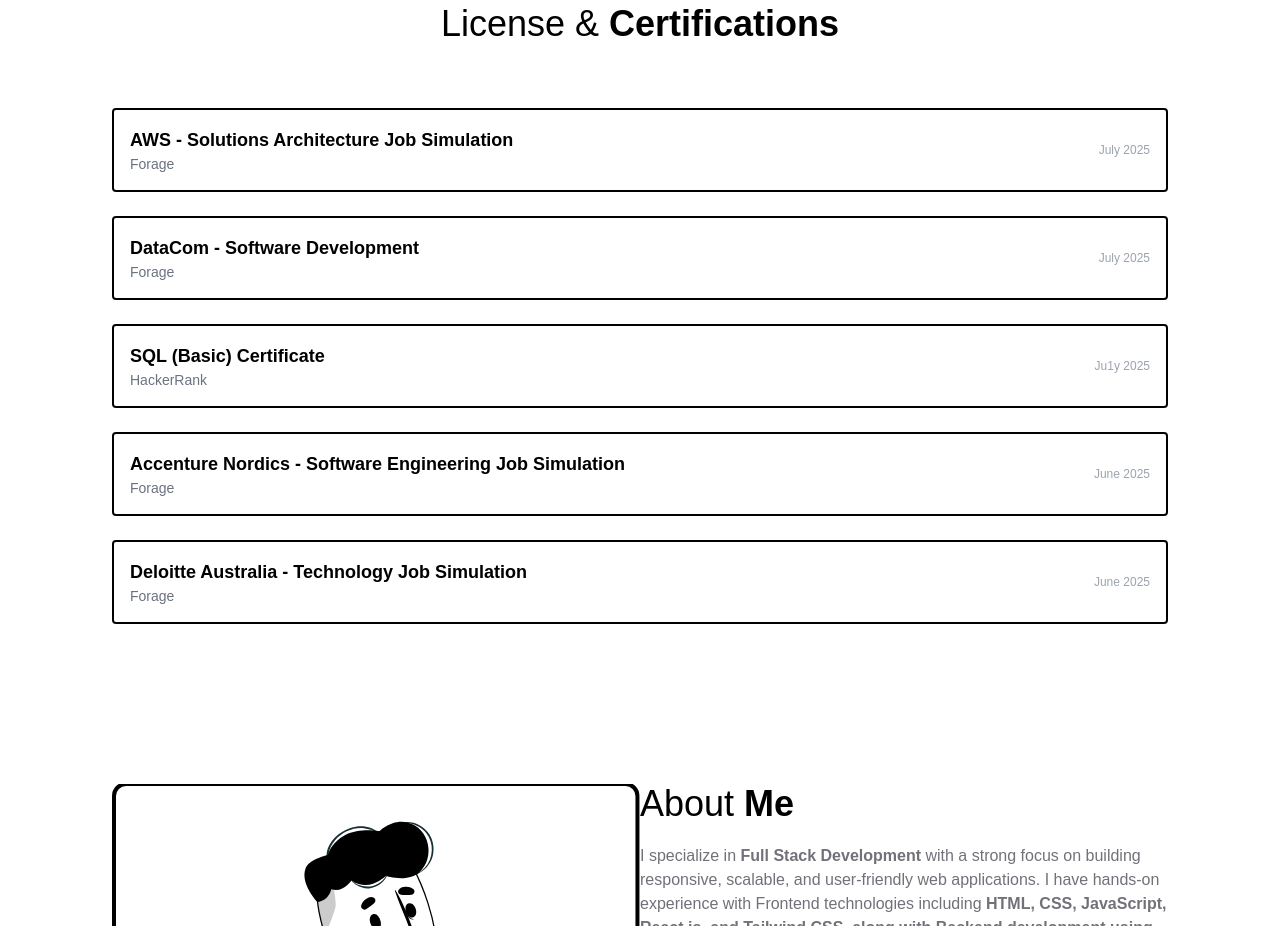
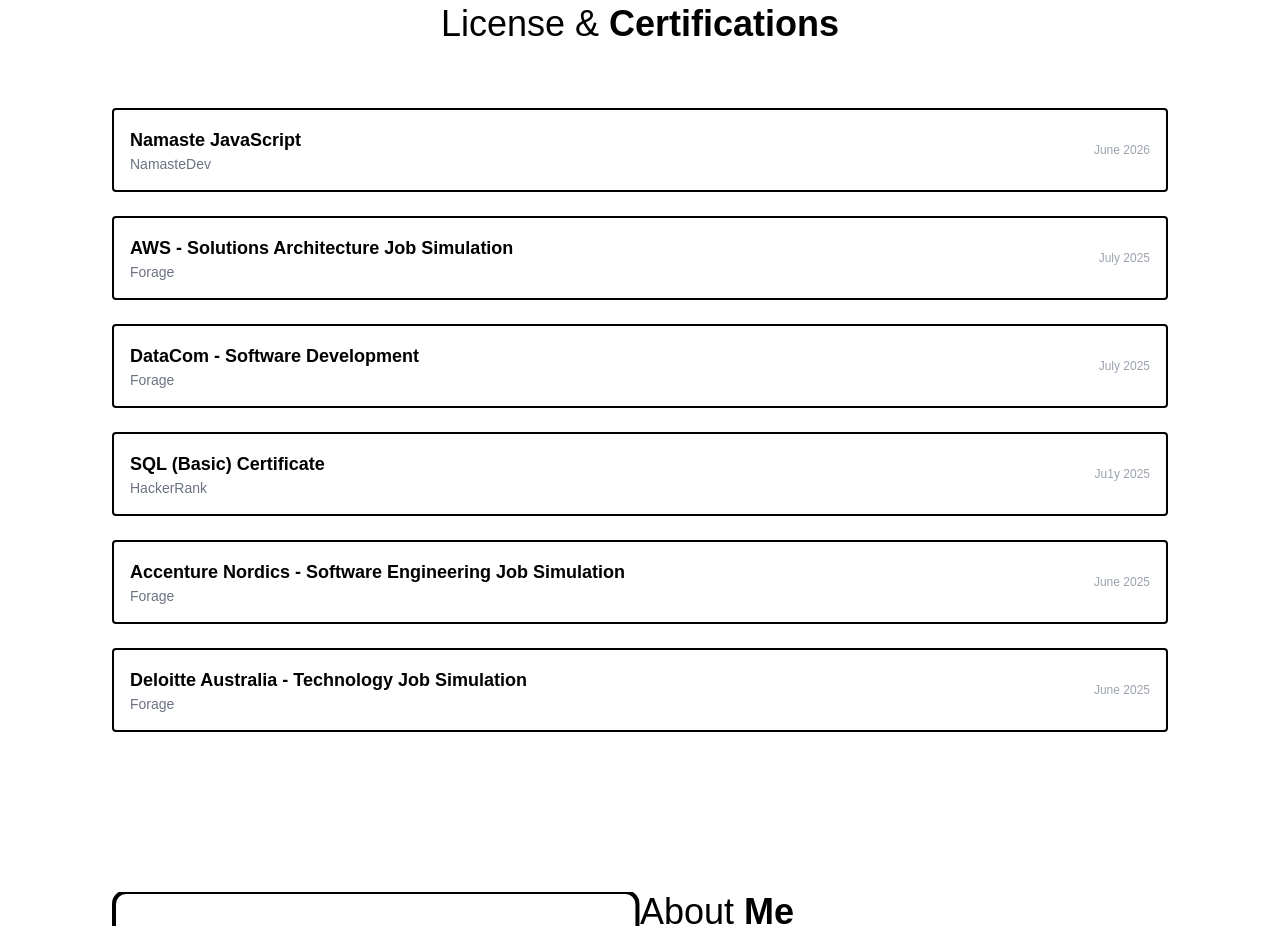
Before and after one commit to ankvish-Hub/ankitvishwakarma.github.io, a React (Vite) app: page / in a window 1280 px wide. Shown: the part 4660-5586 px from the top of the page. Built offline with nearby package versions, Linux system fonts and the light colour scheme.

Commit message:
Added Namaste JavaScript certification to portfolio

```diff
--- a/src/components/Certifications.jsx
+++ b/src/components/Certifications.jsx
@@ -1,14 +1,50 @@
-
 import { motion } from "framer-motion";
 
 export default function Certifications() {
   const certifications = [
-    { id: 1, title: "AWS - Solutions Architecture Job Simulation", issuer: "Forage", link: "https://forage-uploads-prod.s3.amazonaws.com/completion-certificates/pmnMSL4QiQ9JCgE3W/kkE9HyeNcw6rwCRGw_pmnMSL4QiQ9JCgE3W_zz3mDT8SJjFMCeL7b_1751981716204_completion_certificate.pdf", date: "July 2025" },
-    { id: 2, title: "DataCom - Software Development", issuer: "Forage", link: "https://www.theforage.com/completion-certificates/gCW7Xki5Y3vNpBmnn/L3NcyCoAjLno9d3T9_gCW7Xki5Y3vNpBmnn_zz3mDT8SJjFMCeL7b_1753363895210_completion_certificate.pdf", date: "July 2025" },
-    { id: 3, title: "SQL (Basic) Certificate", issuer: "HackerRank", link: "https://www.hackerrank.com/certificates/iframe/56369e0ca5f3", date: "Ju1y 2025" },
-    { id: 4, title: "Accenture Nordics - Software Engineering Job Simulation", issuer: "Forage", link: "https://forage-uploads-prod.s3.amazonaws.com/completion-certificates/xhih9yFWsf6AYfngd/HNpZwZcuYwona2d8Y_xhih9yFWsf6AYfngd_zz3mDT8SJjFMCeL7b_1751551067691_completion_certificate.pdf", date: "June 2025" },
-    { id: 5, title: "Deloitte Australia - Technology  Job Simulation", issuer: "Forage", link: "https://forage-uploads-prod.s3.amazonaws.com/completion-certificates/9PBTqmSxAf6zZTseP/udmxiyHeqYQLkTPvf_9PBTqmSxAf6zZTseP_zz3mDT8SJjFMCeL7b_1751462292744_completion_certificate.pdf", date: "June 2025" },
+    {
+      id: 1,
+      title: "Namaste JavaScript",
+      issuer: "NamasteDev",
+      link: "/assets/certificate.webp",
+      date: "June 2026",
+    },
 
+    {
+      id: 2,
+      title: "AWS - Solutions Architecture Job Simulation",
+      issuer: "Forage",
+      link: "https://forage-uploads-prod.s3.amazonaws.com/completion-certificates/pmnMSL4QiQ9JCgE3W/kkE9HyeNcw6rwCRGw_pmnMSL4QiQ9JCgE3W_zz3mDT8SJjFMCeL7b_1751981716204_completion_certificate.pdf",
+      date: "July 2025",
+    },
+    {
+      id: 3,
+      title: "DataCom - Software Development",
+      issuer: "Forage",
+      link: "https://www.theforage.com/completion-certificates/gCW7Xki5Y3vNpBmnn/L3NcyCoAjLno9d3T9_gCW7Xki5Y3vNpBmnn_zz3mDT8SJjFMCeL7b_1753363895210_completion_certificate.pdf",
+      date: "July 2025",
+    },
+    {
+      id: 4,
+      title: "SQL (Basic) Certificate",
+      issuer: "HackerRank",
+      link: "https://www.hackerrank.com/certificates/iframe/56369e0ca5f3",
+      date: "Ju1y 2025",
+    },
+    {
+      id: 5,
+      title: "Accenture Nordics - Software Engineering Job Simulation",
+      issuer: "Forage",
+      link: "https://forage-uploads-prod.s3.amazonaws.com/completion-certificates/xhih9yFWsf6AYfngd/HNpZwZcuYwona2d8Y_xhih9yFWsf6AYfngd_zz3mDT8SJjFMCeL7b_1751551067691_completion_certificate.pdf",
+      date: "June 2025",
+    },
+    {
+      id: 6,
+      title: "Deloitte Australia - Technology  Job Simulation",
+      issuer: "Forage",
+      link: "https://forage-uploads-prod.s3.amazonaws.com/completion-certificates/9PBTqmSxAf6zZTseP/udmxiyHeqYQLkTPvf_9PBTqmSxAf6zZTseP_zz3mDT8SJjFMCeL7b_1751462292744_completion_certificate.pdf",
+      date: "June 2025",
+    },
   ];
   return (
     <div className="w-full my-8 py-8 lg:my-16 lg:py-16" id="certifications">
@@ -22,7 +58,7 @@ export default function Certifications() {
         License & <span className="font-extrabold">Certifications</span>
       </motion.h2>
       <div className="px-5 lg:px-28 my-8 lg:mt-16 space-y-6">
-        {certifications.map(cert => (
+        {certifications.map((cert) => (
           <motion.a
             key={cert.id}
             href={cert.link}
@@ -39,7 +75,9 @@ export default function Certifications() {
                 <div className="font-bold text-lg">{cert.title}</div>
                 <div className="text-sm text-gray-500">{cert.issuer}</div>
               </div>
-              <div className="text-xs text-gray-400 lg:text-right">{cert.date}</div>
+              <div className="text-xs text-gray-400 lg:text-right">
+                {cert.date}
+              </div>
             </div>
           </motion.a>
         ))}
```
Also changed, not shown: public/assets/certificate.webp (added).
